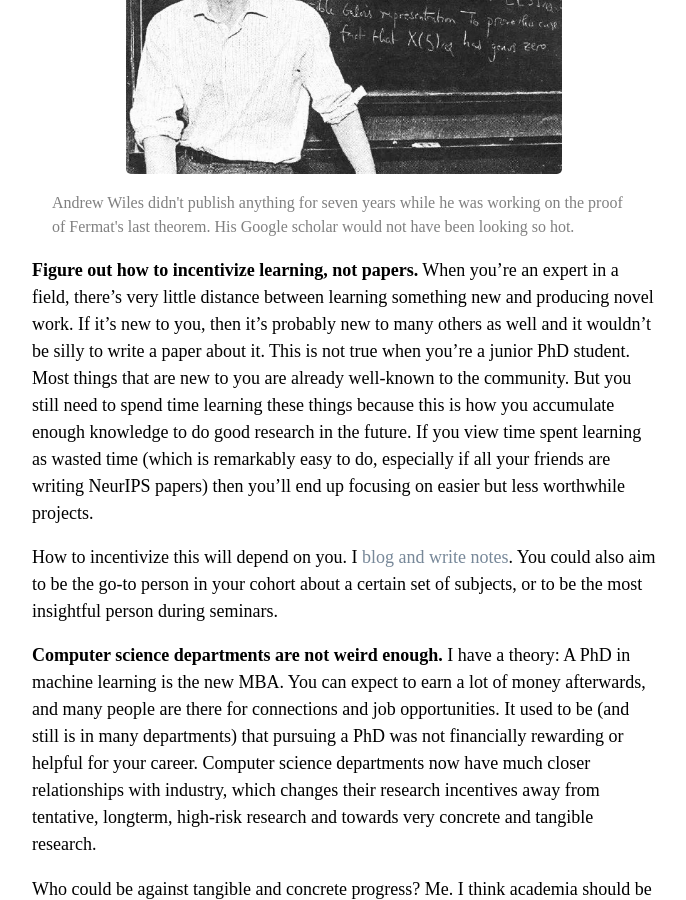
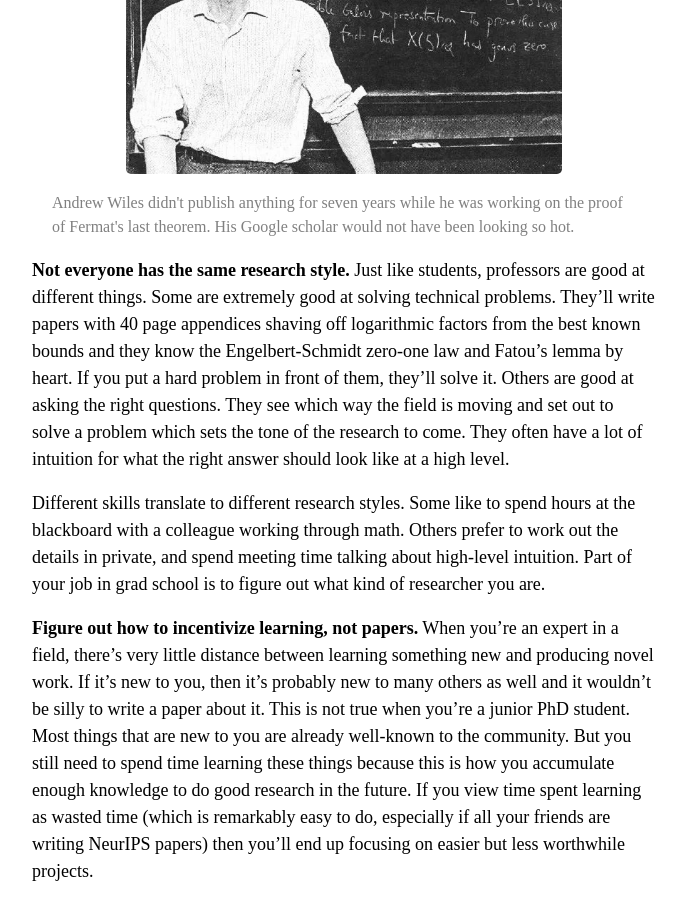
Before and after one commit to bchugg/bchugg.github.io, a Jekyll site: the page built from _writing/phd-thoughts.md, in a window 1280 px wide and 900 px high, scrolled down 3304 px. Shown: the whole window, without its empty margins (296-982 px from the left). Built offline with Jekyll 4.4.1, drawn with Linux system fonts in a browser that asks for light colours; some of the changed text lies outside the part shown.

Commit message:
phd thoughts update

```diff
--- a/_writing/phd-thoughts.md
+++ b/_writing/phd-thoughts.md
@@ -3,12 +3,13 @@ layout: writing
 title: "Some thoughts from two-fifths of the way through grad school"
 description: Not advice
 date: "2024-08-18"
+updated: "2024-08-21"
 status: published
 image: /assets/writing_images/professors_arguing.jpg
 ---
 
 
-Here are some opinions after the second year of my PhD. I would not consider this any sort of advice. Some of this is geared specifically to PhDs in technical subjects.
+Here are some opinions after the second year of my PhD. I would not consider it any sort of advice. Some of this is geared specifically to PhDs in technical subjects.
 
 
 **It's not a sprint but it's not a marathon either. And sometimes it's a sprint.**
@@ -68,6 +69,12 @@ Unfortunately, I've been told that Google scholar is basically required when app
 <img id='img-70' src="/assets/writing_images/wiles.jpeg">
 <p class='caption'>Andrew Wiles didn't publish anything for seven years while he was working on the proof of Fermat's last theorem. His Google scholar would not have been looking so hot.</p>
 
+**Not everyone has the same research style.**
+Just like students, professors are good at different things. Some are extremely good at solving technical problems. They'll write papers with 40 page appendices shaving off logarithmic factors from the best known bounds and they know the Engelbert-Schmidt zero-one law and Fatou's lemma by heart. If you put a hard problem in front of them, they'll solve it. Others are good at asking the right questions. They see which way the field is moving and set out to solve a problem which sets the tone of the research to come. They often have a lot of intuition for what the right answer should look like at a high level.
+
+Different skills translate to different research styles. Some like to spend hours at the blackboard with a colleague working through math. Others prefer to work out the details in private, and spend meeting time talking about high-level intuition. Part of your job in grad school is to figure out what kind of researcher you are.
+
+
 
 **Figure out how to incentivize learning, not papers.**
 When you're an expert in a field, there's very little distance between learning something new and producing novel work. If it's new to you, then it's probably new to many others as well and it wouldn't be silly to write a paper about it. This is not true when you're a junior PhD student. Most things that are new to you are already well-known to the community. But you still need to spend time learning these things because this is how you accumulate enough knowledge to do good research in the future. If you view time spent learning as wasted time (which is remarkably easy to do, especially if all your friends are writing NeurIPS papers) then you'll end up focusing on easier but less worthwhile projects.
@@ -121,7 +128,7 @@ But if you like your program and have good friends, it's easy to put up with a m
 
 
 **You should think really hard before going to grad school.**
-The most serious, the most obvious, and also the most important point. Grad school sucks for a lot of people. [The mental health statistics are abysmal](https://pubmed.ncbi.nlm.nih.gov/37624099/#:~:text=In%20fact%2C%20studies%20show%20that,students'%20decision%20to%20leave%20academia.). [Depression skyrockets and suicide is many times as prevalent](https://www.sciencefarts.com/uploads/6/3/9/8/63980147/acad_psychiatry_2014.pdf) as it is among the normal population. Even though the difficulties of grad school are somewhat common knowledge, people still treat it like a default option. _Grad school is the worst default option imaginable._ Notwithstanding the comments about it being the new MBA above, the hours are long, the pay is low, and unless you're extremely curious about what you're studying then you're going to be miserable. Most grad students are in their twenties. You should not be spending these years anxious and depressed.
+The most serious, the most obvious, and also the most important point. Grad school sucks for a lot of people. [The mental health statistics are abysmal](https://pubmed.ncbi.nlm.nih.gov/37624099/#:~:text=In%20fact%2C%20studies%20show%20that,students'%20decision%20to%20leave%20academia.). [Depression skyrockets and suicide is many times as prevalent as it is among the normal population](https://www.sciencefarts.com/uploads/6/3/9/8/63980147/acad_psychiatry_2014.pdf). Even though the difficulties of grad school are somewhat common knowledge, people still treat it like a default option. _Grad school is the worst default option imaginable._ Notwithstanding the comments about it being the new MBA above, the hours are long, the pay is low, and unless you're extremely curious about what you're studying then you're going to be miserable. Most grad students are in their twenties. You should not be spending these years anxious and depressed.
 
 
 _Thanks to Vaden for pointing me towards the Popper quote._
```
Also changed, not shown: 4 other files.
